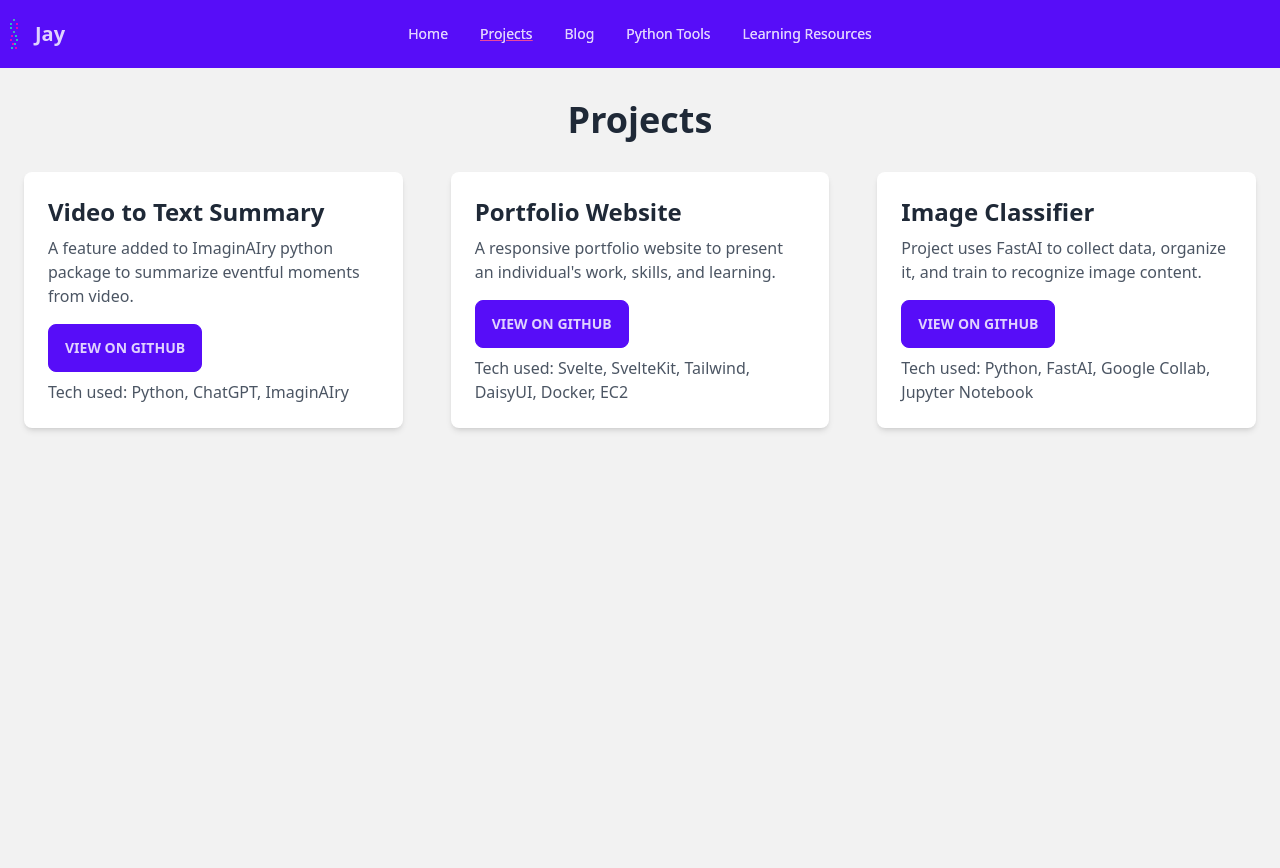
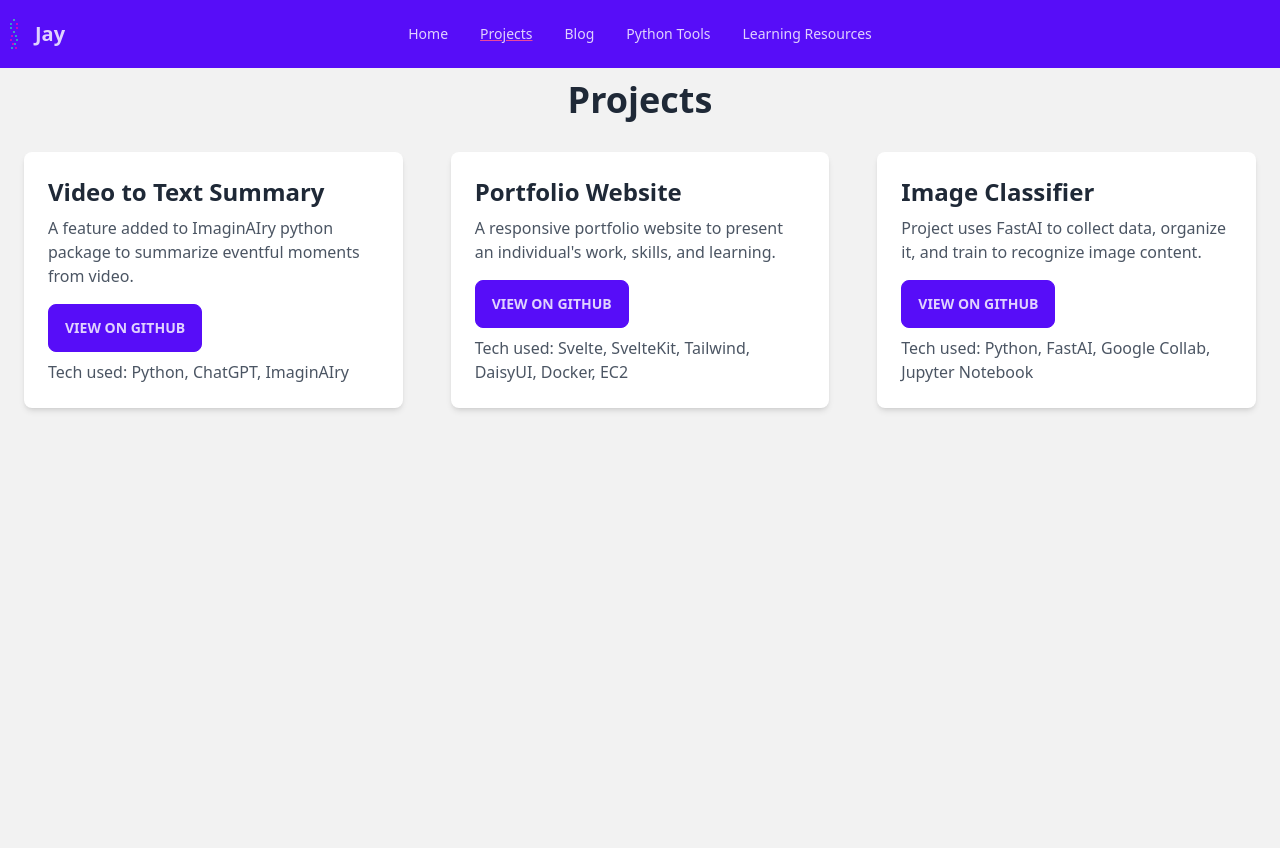
Before and after one commit to jaydrennan/public_profile, a SvelteKit app: page /projects in a window 1280 px wide. Built offline with nearby package versions, Linux system fonts and the light colour scheme.

Commit message:
fix: removes duplicate navbars, and margin sizes

```diff
--- a/src/routes/blog/+page.svelte
+++ b/src/routes/blog/+page.svelte
@@ -1,5 +1,4 @@
 <script>
-    import Navbar from "$lib/Navbar.svelte";
   import { onMount } from 'svelte';
   let message = '';
 
@@ -8,7 +7,6 @@
   });
 </script>
 
-<Navbar/>
 
 <main class="flex items-center justify-center h-screen bg-gray-100">
   <div class="text-center">
--- a/src/routes/learning-resources/+page.svelte
+++ b/src/routes/learning-resources/+page.svelte
@@ -1,5 +1,4 @@
 <script>
-    import Navbar from "$lib/Navbar.svelte";
   import { onMount } from 'svelte';
   let message = '';
 
@@ -8,7 +7,6 @@
   });
 </script>
 
-<Navbar/>
 
 <main class="flex items-center justify-center h-screen bg-gray-100">
   <div class="text-center">
--- a/src/routes/projects/+page.svelte
+++ b/src/routes/projects/+page.svelte
@@ -1,10 +1,4 @@
-<script>
-  import Navbar from "$lib/Navbar.svelte";
-
-</script>
-<Navbar/>
-
-<div class="h-screen bg-base-200">
+<div class="h-screen mt-12 bg-base-200">
     <div class="container mx-auto px-6 py-8">
       <h2 class="text-4xl font-bold text-center text-gray-800 mb-8">Projects</h2>
       <div class="flex flex-wrap -mx-6">
--- a/src/routes/python-tools/+page.svelte
+++ b/src/routes/python-tools/+page.svelte
@@ -3,8 +3,8 @@
 <div class="flex justify-center h-screen ">
   <div class="overflow-x-auto h-200 mt-8">
     <div class="mt-16"> <!-- Added a margin-top class to move everything down -->
-      <h1 class="text-4xl md:text-6xl font-bold mb-4 text-center">Python Tools</h1>
-      <h2 class="text-xl md:text-2xl mb-4 text-center">A collection of useful Python tools for development, AI, and API creation</h2>
+      <h2 class="text-4xl md:text-6xl font-bold mb-4 text-center">Python Tools</h2>
+      <h3 class="text-xl md:text-2xl mb-4 text-center">A collection of useful Python tools for development, AI, and API's</h3>
       <table class="table table-zebra table-pin-rows mx-auto">
       <thead class="bg-primary">
         <tr>
```
